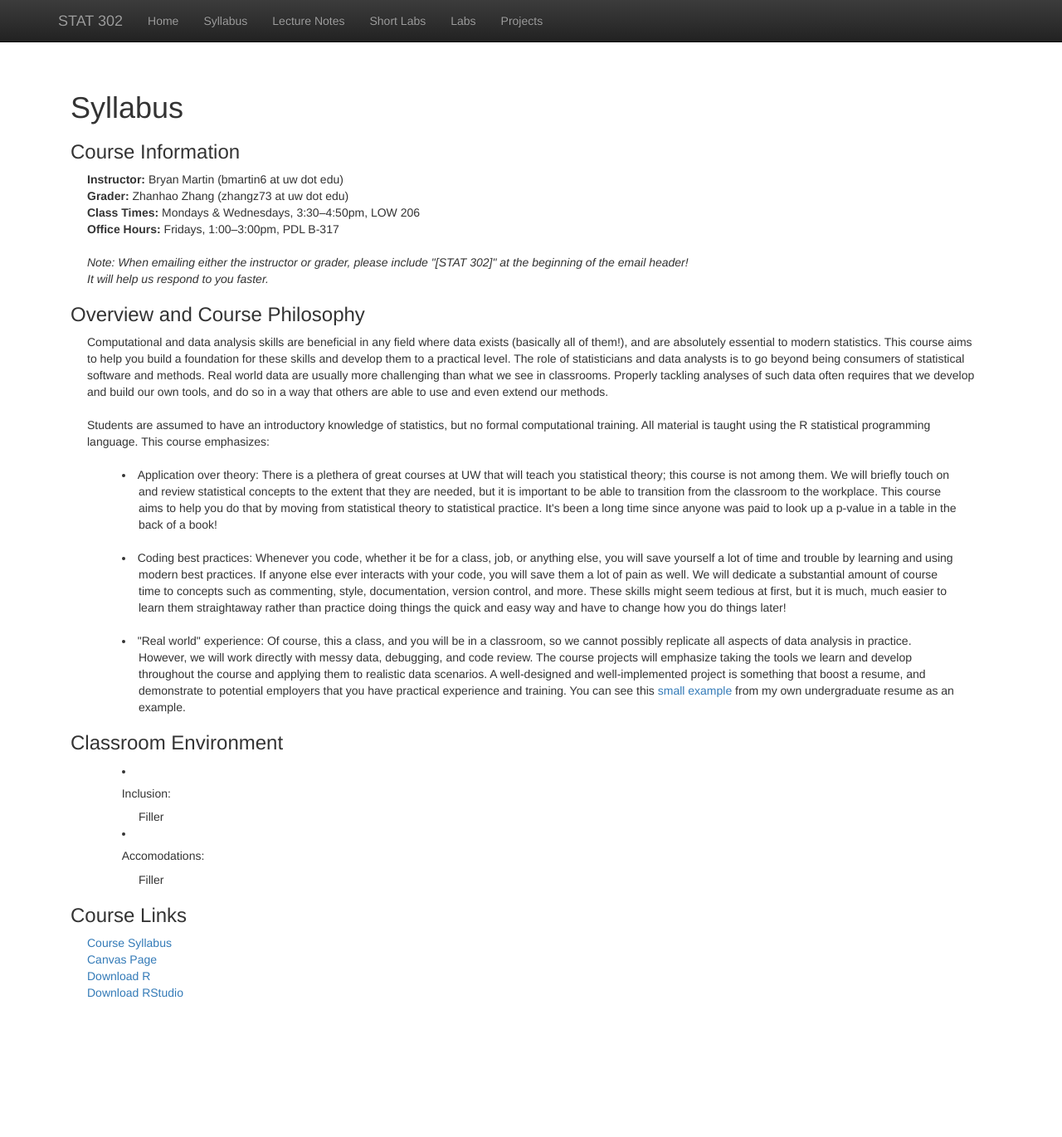
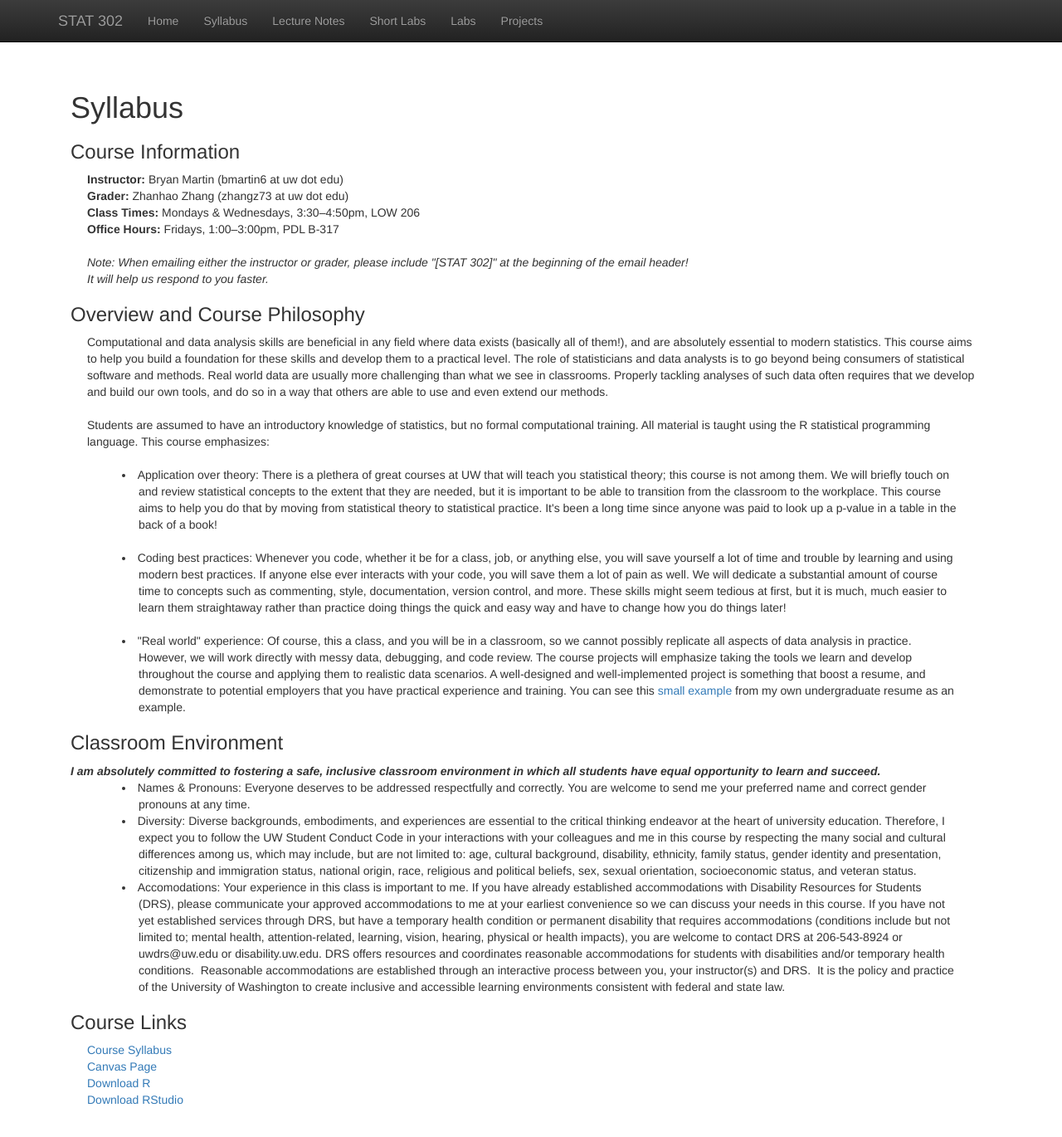
Before and after one commit to bryandmartin/STAT302, a Jekyll site: the page built from syllabus.html, in a window 1280 px wide and 1375 px high. Shown: the top 1370 px of the window at 83% size. Built offline with Jekyll 4.4.1, drawn with Linux system fonts in a browser that asks for light colours; nearby versions of some CDN libraries; library files that are not in the unit come from our copies.

Commit message:
Update syllabus.html

```diff
--- a/syllabus.html
+++ b/syllabus.html
@@ -66,11 +66,36 @@ title:  'Syllabus'
 </p>
 
 <h3> Classroom Environment </h3>
-  <li style="padding:0px;margin:0px 40px 0px; text-indent: -1.45em; padding-left: 3em;" > <h5 style="display: inline;">
-    <h5>Inclusion:</h5>
-    Filler</li>
-    <li style="padding:0px;margin:0px 40px 0px; text-indent: -1.45em; padding-left: 3em;" > <h5>Accomodations:</h5>
-      Filler</li>
+<b><i>I am absolutely committed to fostering a safe, inclusive classroom environment in which all students have
+  equal opportunity to learn and succeed.</b></i>
+</br>
+  <li style="padding:0px;margin:0px 40px 0px; text-indent: -1.45em; padding-left: 3em;">
+    <h5 style="display: inline;">Names & Pronouns:</h5>
+    Everyone deserves to be addressed respectfully and correctly.
+    You are welcome to send me your preferred name and correct gender pronouns at any time.
+  <li style="padding:0px;margin:0px 40px 0px; text-indent: -1.45em; padding-left: 3em;">
+    <h5 style="display: inline;">Diversity:</h5>
+    Diverse backgrounds, embodiments, and experiences are essential to the critical thinking endeavor at the heart of
+    university education. Therefore, I expect you to follow the UW Student Conduct Code in your interactions with your
+    colleagues and me in this course by respecting the many social and cultural differences among us, which may include,
+    but are not limited to: age, cultural background, disability, ethnicity, family status, gender identity and
+    presentation, citizenship and immigration status, national origin, race, religious and political beliefs, sex,
+    sexual orientation, socioeconomic status, and veteran status.</li>
+    <li style="padding:0px;margin:0px 40px 0px; text-indent: -1.45em; padding-left: 3em;" >
+      <h5 style="display: inline;">Accomodations:</h5>
+      Your experience in this class is important to me.
+      If you have already established accommodations with Disability Resources for Students (DRS),
+      please communicate your approved accommodations to me at your earliest convenience so we can
+      discuss your needs in this course. If you have not yet established services through DRS,
+      but have a temporary health condition or permanent disability that requires accommodations
+      (conditions include but not limited to; mental health, attention-related, learning, vision,
+      hearing, physical or health impacts), you are welcome to contact DRS at 206-543-8924 or uwdrs@uw.edu
+      or disability.uw.edu.
+      DRS offers resources and coordinates reasonable accommodations for students with disabilities
+      and/or temporary health conditions.  Reasonable accommodations are established through an interactive
+      process between you, your instructor(s) and DRS.  It is the policy and practice of
+      the University of Washington to create inclusive and accessible learning environments
+      consistent with federal and state law.</li>
 
 
 
```
